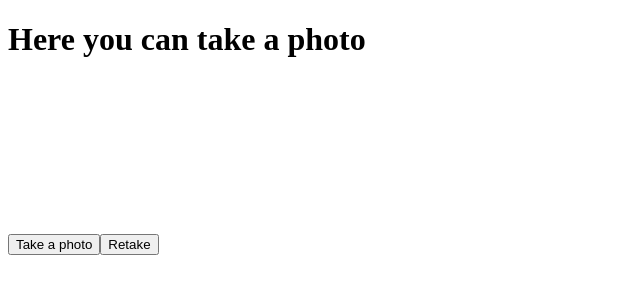
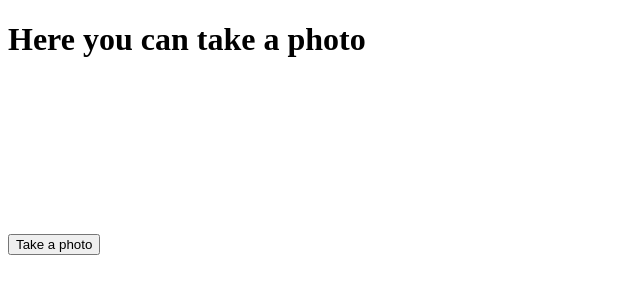
Before and after one commit to ognista/INCIt, a React (Create React App) app: page / in a window 1280 px wide. Shown: the top 300 px of the page, without its empty margins (0-640 px from the left). Built offline with nearby package versions, Linux system fonts and the light colour scheme; no server answers.

Commit message:
improve photo taking

```diff
--- a/src/components/WebcamCapture.js
+++ b/src/components/WebcamCapture.js
@@ -16,14 +16,19 @@ const WebcamCapture = () => {
     <>
       <h1>Here you can take a photo</h1>
       <div>
+        {photo === '' ? (
           <Webcam
             ref={webcamRef}
             audio={false}
             screenshotFormat='image/jpeg'
             videoConstraints={videoConstraints}
           />
+        ) : (
+          <img src={photo} alt='' />
+        )}
       </div>
-      <img src={photo} alt='' />
+      <div>
+        {photo === '' ? (
           <button
             onClick={(event) => {
               event.preventDefault();
@@ -32,14 +37,17 @@ const WebcamCapture = () => {
           >
             Take a photo
           </button>
+        ) : (
           <button
             onClick={(event) => {
               event.preventDefault();
-          setPhoto();
+              setPhoto('');
             }}
           >
             Retake
           </button>
+        )}
+      </div>
     </>
   );
 };
```
Lines whose indentation alone changed are shown as unchanged.
